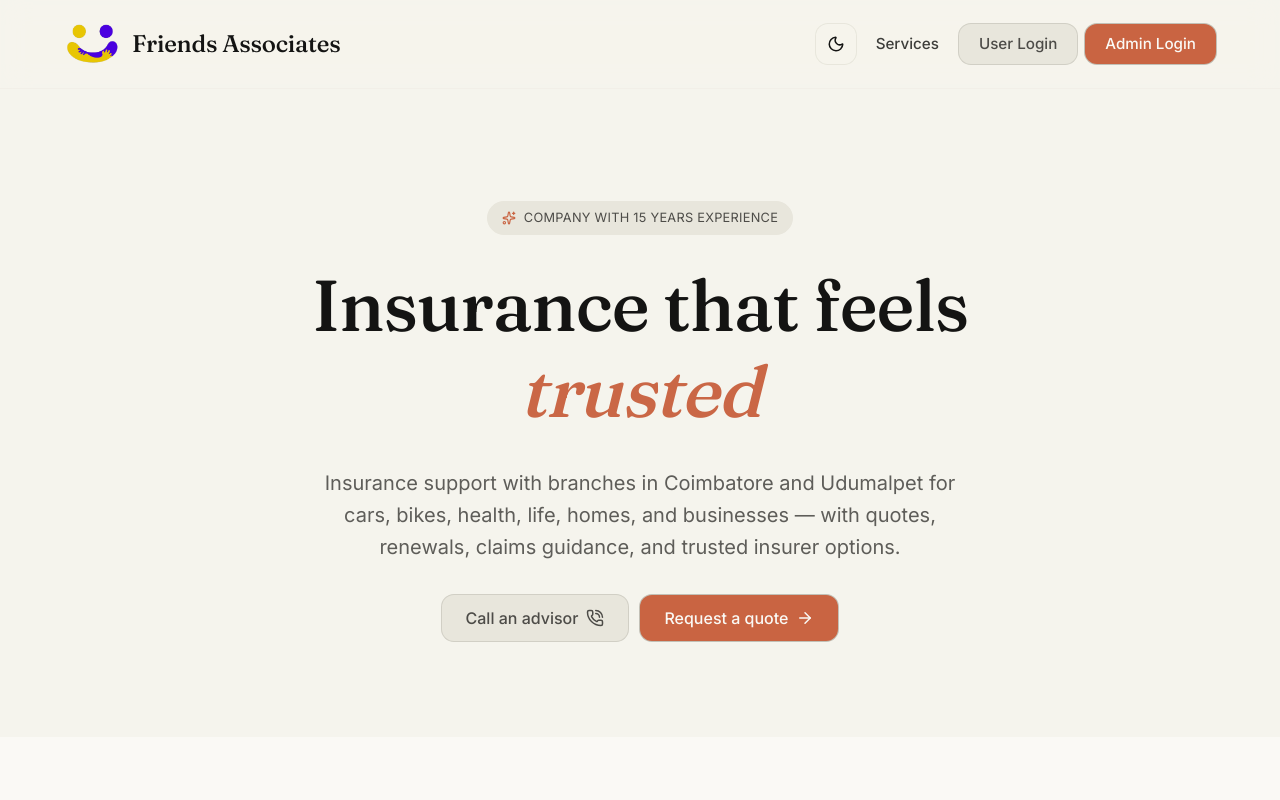
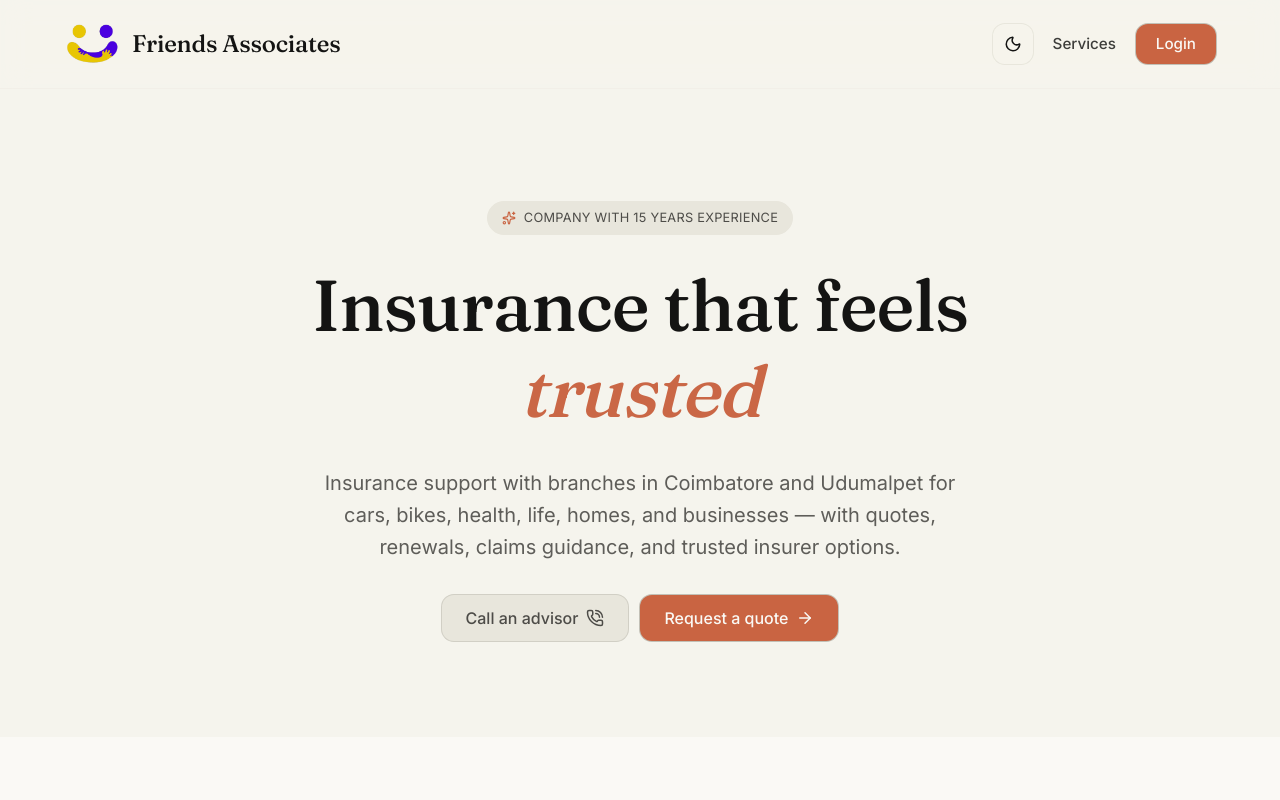
Before and after one commit to Sanjey2005/friends_associates, a Next.js app: page / in a window 1280 px wide. Shown: the top 800 px of the page. Built offline with nearby package versions, Linux system fonts and the light colour scheme; no server answers.

Commit message:
Update Navbar: Remove Admin Login, rename User Login to Login

```diff
--- a/src/components/Navbar.tsx
+++ b/src/components/Navbar.tsx
@@ -43,11 +43,8 @@ export default function Navbar() {
                     >
                         Services
                     </Link>
-                    <Link href="/login/user" className="btn btn-outline">
-                        User Login
-                    </Link>
-                    <Link href="/login/admin" className="btn btn-primary">
-                        Admin Login
+                    <Link href="/login/user" className="btn btn-primary">
+                        Login
                     </Link>
                 </div>
             </div>
```
